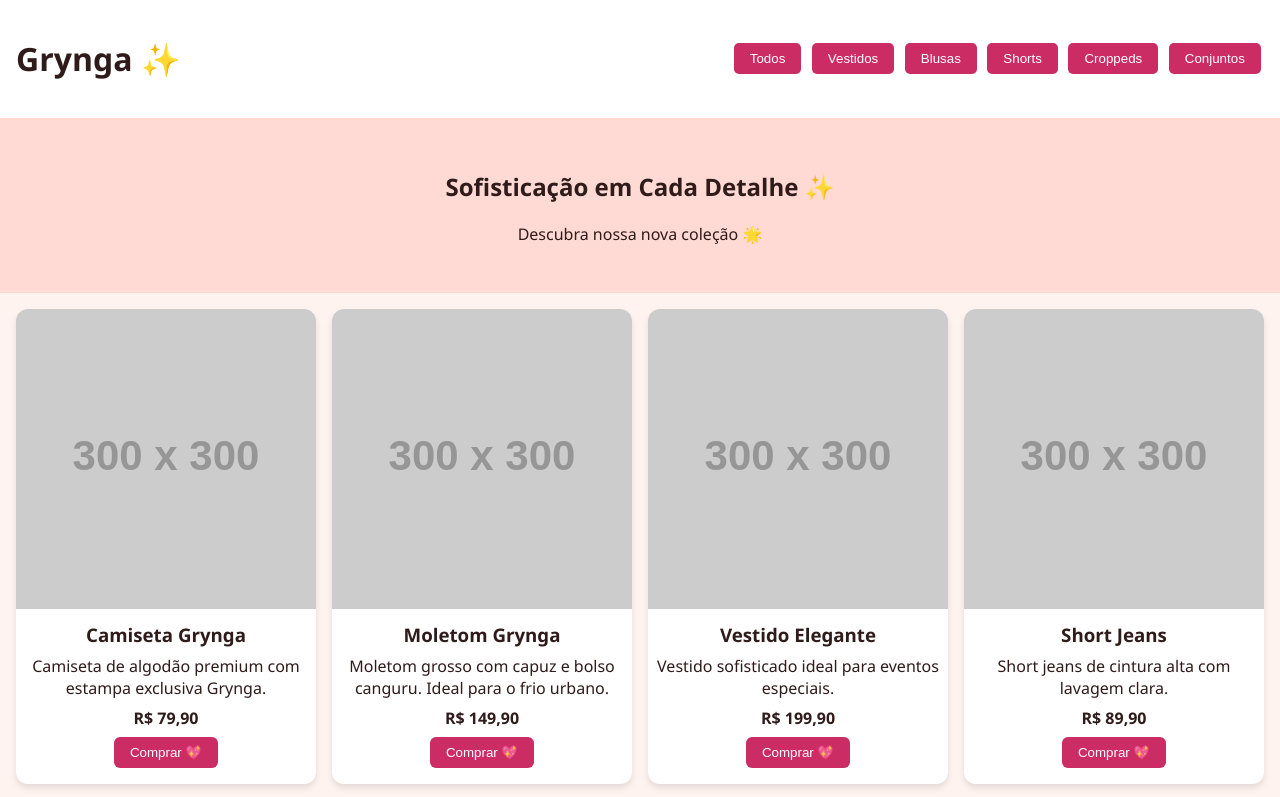
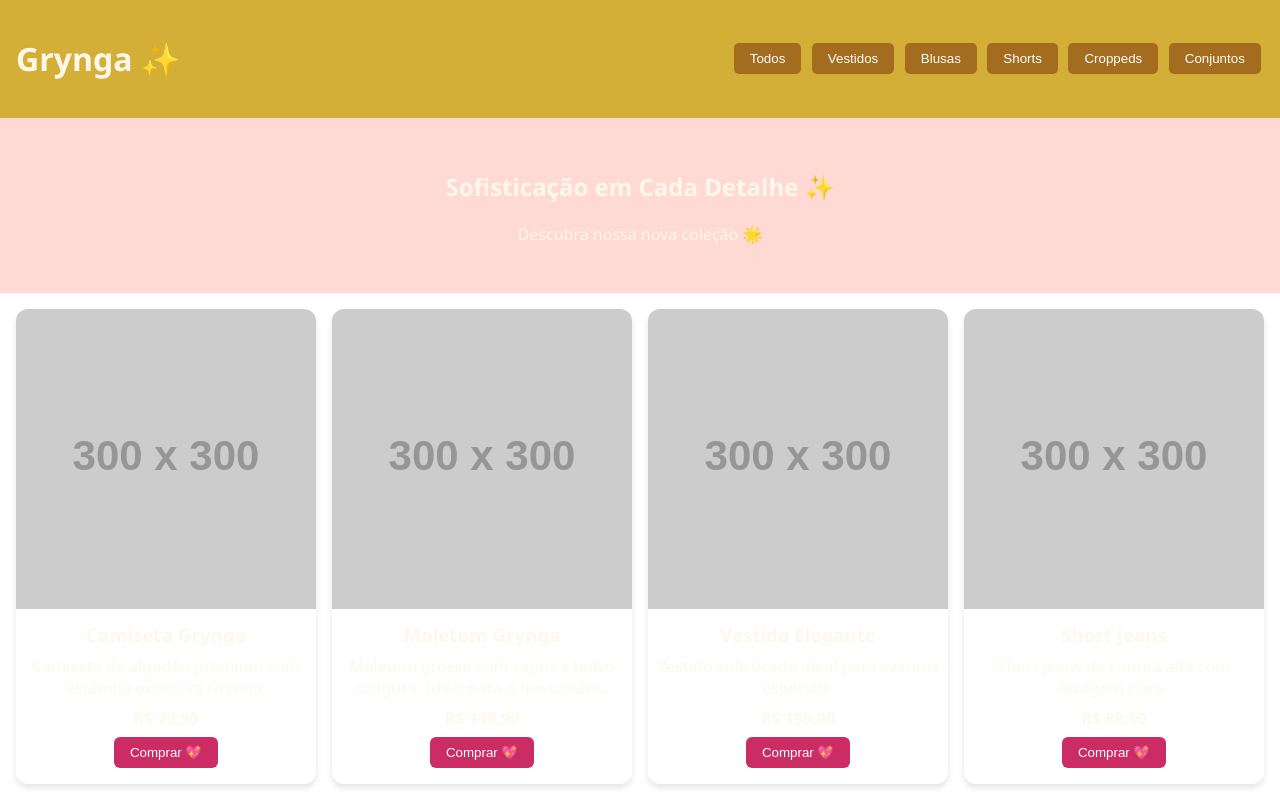
Before and after one commit to grynga/site, a plain HTML site: page index.html in a window 1280 px wide. Shown: the top 797 px of the page. Drawn offline with Linux system fonts and the light colour scheme; placeholder pictures from the web are drawn by us.

Commit message:
Update styles.css

```diff
--- a/styles.css
+++ b/styles.css
@@ -2,11 +2,11 @@
 body {
   margin: 0;
   font-family: 'Segoe UI', sans-serif;
-  background-color: #fff3f0;
-  color: #2f1b1a;
+  background-color: ##ffffff;
+  color: #fff7ec;
 }
 .topbar {
-  background: #fff;
+  background: #d4af37;
   padding: 1rem;
   display: flex;
   justify-content: space-between;
@@ -16,7 +16,7 @@ body {
 .filters button {
   margin: 0 0.2rem;
   padding: 0.5rem 1rem;
-  background: #cb2c63;
+  background: #a46c1f;
   border: none;
   color: white;
   border-radius: 5px;
```
